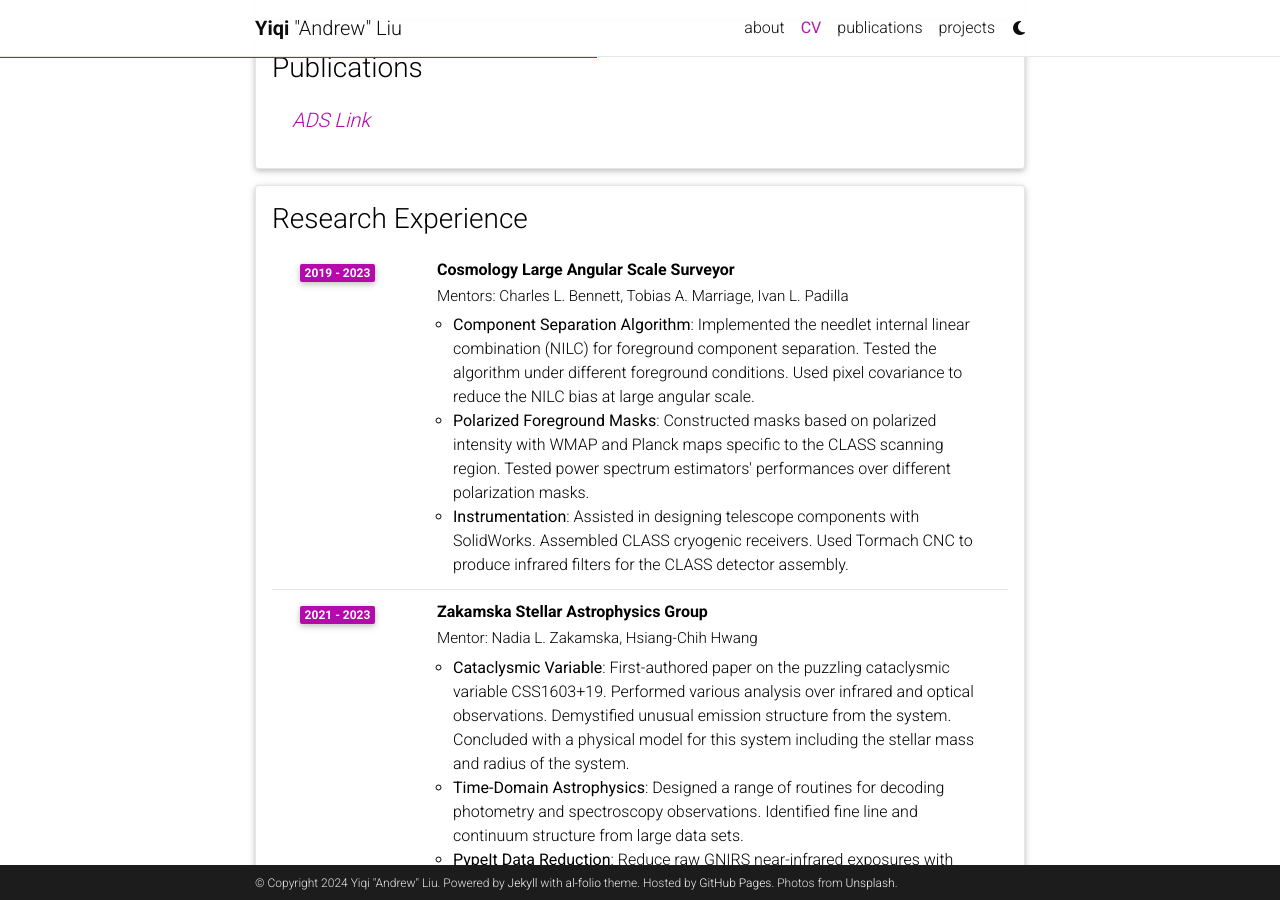
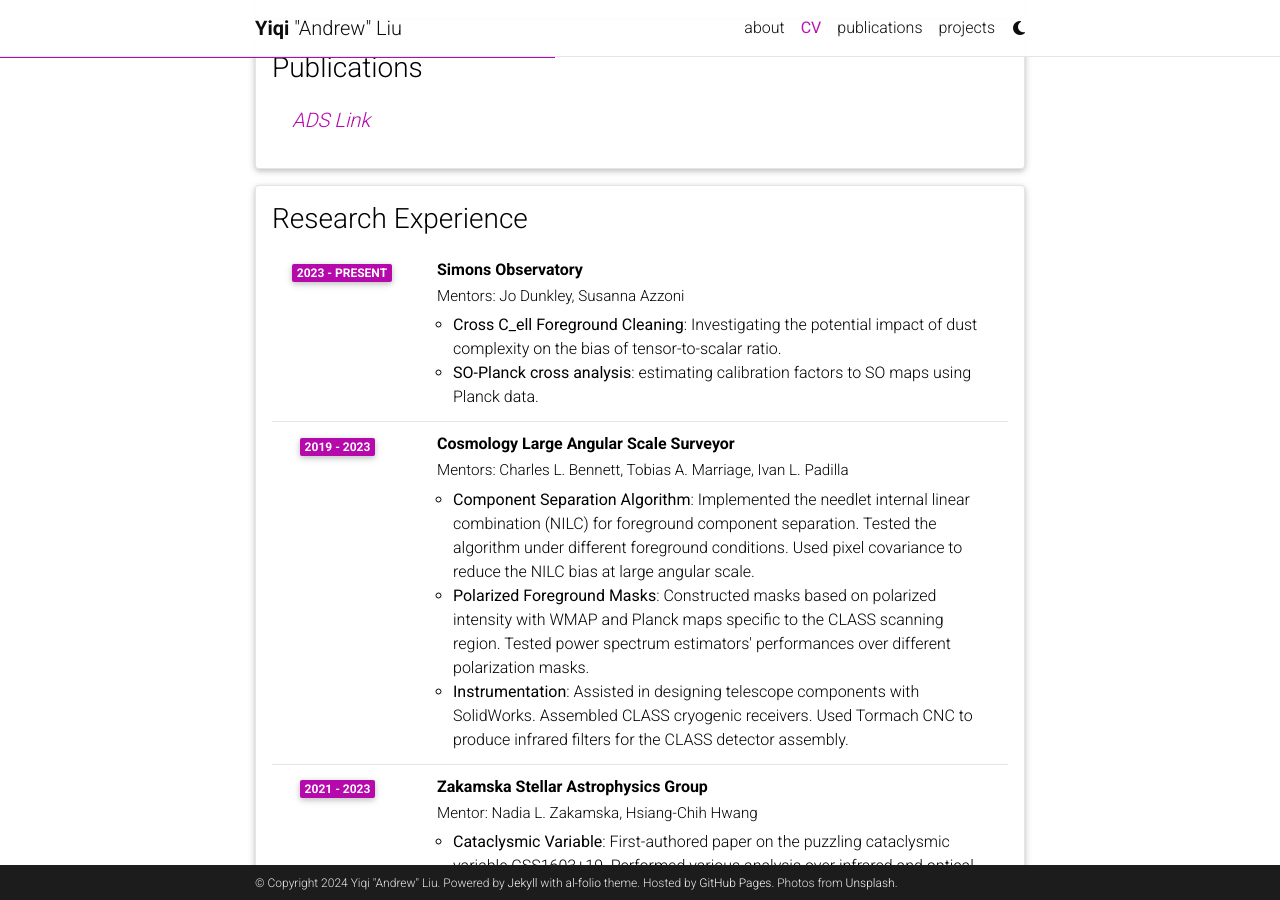
Before and after one commit to liuyiqiandrew/liuyiqiandrew.github.io, a Jekyll site: the page built from _pages/cv.md, in a window 1280 px wide and 900 px high, scrolled down 1077 px. Built offline with Jekyll 4.4.1, drawn with Linux system fonts in a browser that asks for light colours; full-size pictures stand in for the smaller copies a plugin makes; comment, search, counter and statistics services are not loaded; a style sheet for code colours, icons or effects is not loaded; some of the changed text lies outside the part shown.

Commit message:
update some info

```diff
--- a/_data/cv.yml
+++ b/_data/cv.yml
@@ -6,7 +6,7 @@
     - name: Location
       value: Princeton, NJ, United States
     - name: Email
-      value: yl9946@princeton.edu
+      value: andrew.liu@princeton.edu
     - name: Telephone
       value: (667) 218-8691
 
@@ -52,6 +52,13 @@
 - title: Research Experience
   type: time_table
   contents:
+    - title: Simons Observatory
+      institution: "Mentors: Jo Dunkley, Susanna Azzoni"
+      year: 2023 - present
+      description:
+        - "<b>Cross C_ell Foreground Cleaning</b>: Investigating the potential impact of dust complexity on the bias of tensor-to-scalar ratio."
+        - "<b>SO-Planck cross analysis</b>: estimating calibration factors to SO maps using Planck data."
+
     - title: Cosmology Large Angular Scale Surveyor
       institution: "Mentors: Charles L. Bennett, Tobias A. Marriage, Ivan L. Padilla"
       year: 2019 - 2023
```
Also changed, not shown: _news/announcement_2.md (added, +8 -0 lines), _pages/about.md (+2 -2 lines).
